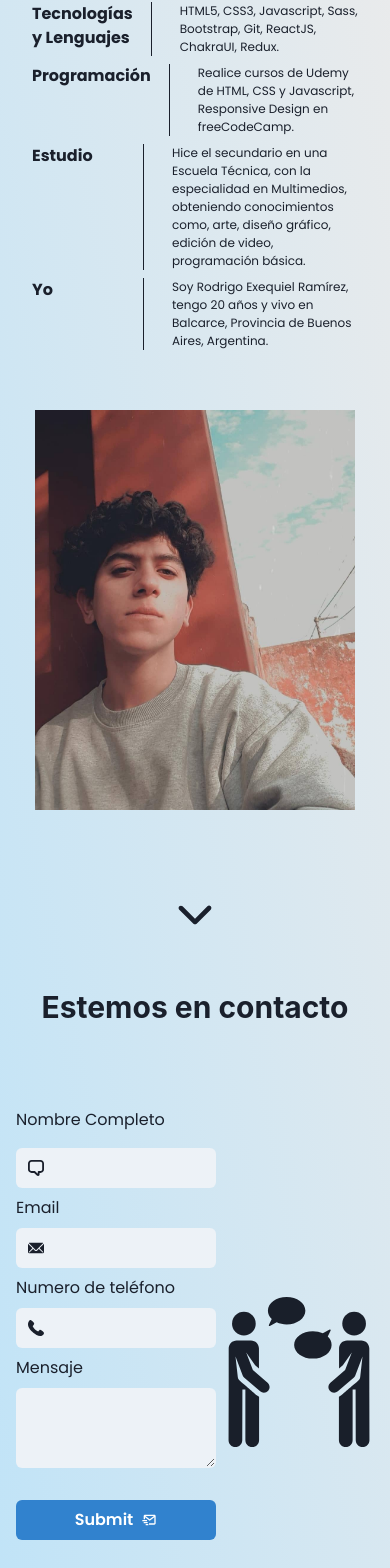
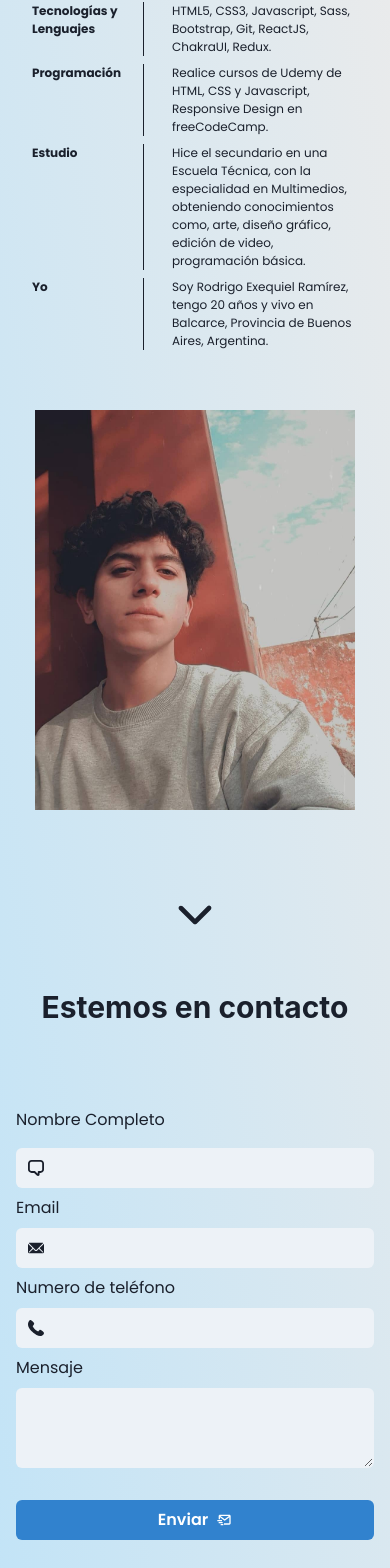
Before and after one commit to ramirez2303/rodrigo-portfolio, a React (Vite) app in the folder portfolio/: page / in a window 390 px wide. Shown: the part 2741-4309 px from the top of the page. Built offline with nearby package versions, Linux system fonts and the light colour scheme.

Commit message:
More responsive design
i made a change in the font for mobile
in about me section, and in contact i put the flex-direction in column for mobile

```diff
--- a/portfolio/src/App.jsx
+++ b/portfolio/src/App.jsx
@@ -20,6 +20,7 @@ function App() {
           "linear(to-br, blue.100, blackAlpha.200)",
           "linear(to-br, blackAlpha.800, blackAlpha.200)"
         )}
+        height="100%"
       >
         <Box width="100%" height="100vh">
           <ColorMode />
@@ -51,6 +52,7 @@ function App() {
           "linear(to-tr, blue.100, blackAlpha.200)",
           "linear(to-tr, blackAlpha.800, blackAlpha.200)"
         )}
+        height="100%"
       >
         <Box marginTop="0" width="100%">
           <Container
@@ -63,7 +65,7 @@ function App() {
           <Container
             maxWidth={{ base: "100%", sm: "100%", md: "100%", lg: "950px" }}
           >
-            <Stack height="100vh" justifyContent="space-between" paddingY={4}>
+            <Stack justifyContent="space-between" paddingY={4}>
               <Contact />
               <Footer />
             </Stack>
--- a/portfolio/src/components/About.jsx
+++ b/portfolio/src/components/About.jsx
@@ -33,7 +33,11 @@ const About = () => {
         borderRadius="25px 0 0 25px"
         spacing={{ base: "60px" }}
       >
-        <Stack maxW={{base:"100%",sm:"100%",md:"100%",lg:"450px"}} height="100%" justify="space-around">
+        <Stack
+          maxW={{ base: "100%", sm: "100%", md: "100%", lg: "450px" }}
+          height="100%"
+          justify="space-around"
+        >
           <Stack
             direction="row"
             divider={
@@ -42,7 +46,12 @@ const About = () => {
               />
             }
           >
-            <Text fontWeight="700" padding=" 0 10px 0 0" width="150px">
+            <Text
+              fontWeight="700"
+              fontSize={{ base: "xs", sm: "xs", md: "xs", lg: "md" }}
+              padding=" 0 10px 0 0"
+              width="150px"
+            >
               Tecnologías y Lenguajes
             </Text>
             <Text
@@ -64,7 +73,12 @@ const About = () => {
               />
             }
           >
-            <Text fontWeight="700" padding=" 0 10px 0 0" width="150px">
+            <Text
+              fontWeight="700"
+              fontSize={{ base: "xs", sm: "xs", md: "xssxsm", lg: "md" }}
+              padding=" 0 10px 0 0"
+              width="150px"
+            >
               Programación
             </Text>
             <Text
@@ -86,7 +100,12 @@ const About = () => {
               />
             }
           >
-            <Text fontWeight="700" padding=" 0 10px 0 0" width="150px">
+            <Text
+              fontWeight="700"
+              fontSize={{ base: "xs", sm: "xs", md: "xs", lg: "md" }}
+              padding=" 0 10px 0 0"
+              width="150px"
+            >
               Estudio
             </Text>
             <Text
@@ -109,7 +128,12 @@ const About = () => {
               />
             }
           >
-            <Text fontWeight="700" padding=" 0 10px 0 0" width="150px">
+            <Text
+              fontWeight="700"
+              fontSize={{ base: "xs", sm: "xs", md: "xs", lg: "md" }}
+              padding=" 0 10px 0 0"
+              width="150px"
+            >
               Yo
             </Text>
             <Text
--- a/portfolio/src/components/Contact.jsx
+++ b/portfolio/src/components/Contact.jsx
@@ -55,8 +55,20 @@ const Contact = () => {
       <Stack alignItems="center">
         <Heading>Estemos en contacto</Heading>
       </Stack>
-      <Stack direction="row" justifyContent="space-around" alignItems="center">
-        <Stack width="400px" spacing={6}>
+      <Stack
+        direction={{
+          base: "column",
+          sm: "column",
+          md: "column",
+          lg: "row",
+        }}
+        justifyContent="space-around"
+        alignItems="center"
+      >
+        <Stack
+          width={{ base: "100%", sm: "100%", md: "100%", lg: "400px" }}
+          spacing={6}
+        >
           <form ref={form} onSubmit={sendEmail}>
             <Stack spacing={8}>
               <Stack>
@@ -148,7 +160,7 @@ const Contact = () => {
                 variant={useColorModeValue("solid", "outline")}
                 type="submit"
               >
-                Submit
+                Enviar
               </Button>
             </Stack>
           </form>
```
